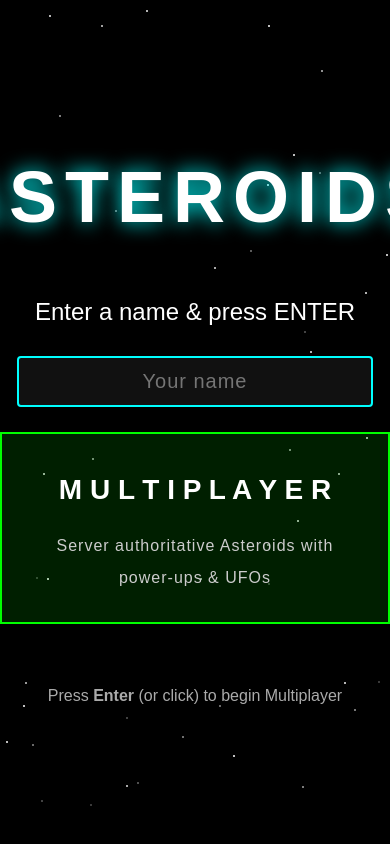
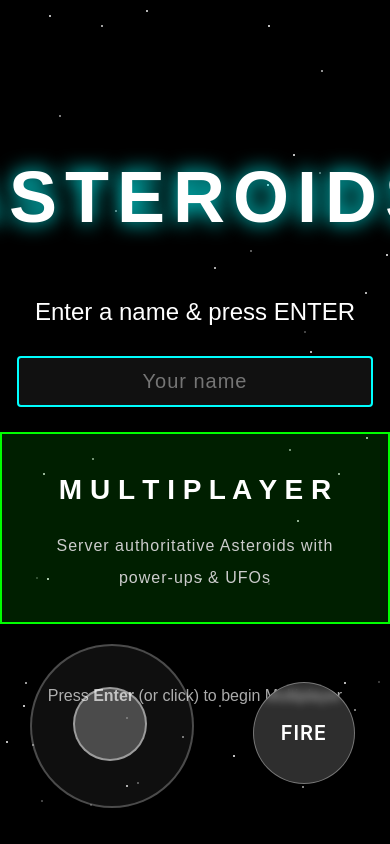
Before and after one commit to johnlacomba/Game-Asteroids, a React (Create React App) app in the folder react-asteroids-game/: page / in a window 390 px wide. Shown: the top 844 px of the page. Built offline with nearby package versions, Linux system fonts and the light colour scheme.

Commit message:
Simple mobile controls added.

```diff
--- a/react-asteroids-game/src/App.js
+++ b/react-asteroids-game/src/App.js
@@ -1,5 +1,6 @@
 import React, { useState } from 'react';
 import MultiplayerGame from './components/MultiplayerGame';
+import MobileControls from './components/MobileControls';
 import TitleScreen from './components/TitleScreen';
 import './index.css';
 
@@ -19,10 +20,16 @@ function App() {
   };
 
   if (gameMode === 'multiplayer') {
-    return <MultiplayerGame onBackToTitle={handleBackToTitle} playerName={playerName} />;
+    return <>
+      <MultiplayerGame onBackToTitle={handleBackToTitle} playerName={playerName} />
+      <MobileControls />
+    </>;
   }
 
-  return <TitleScreen onModeSelect={handleModeSelect} />;
+  return <>
+    <TitleScreen onModeSelect={handleModeSelect} />
+    <MobileControls />
+  </>;
 }
 
 export default App;
--- /dev/null
+++ b/react-asteroids-game/src/components/MobileControls.js
@@ -0,0 +1,145 @@
+import React, { useEffect, useState, useCallback, useRef } from 'react';
+import { setMobileKey, resetMobileKeys, setJoystickVector } from '../core/mobileInput';
+
+function isMobileDevice() {
+  if (typeof navigator === 'undefined') return false;
+  const ua = navigator.userAgent || navigator.vendor || '';
+  const touchCapable = 'ontouchstart' in window || (navigator.maxTouchPoints || 0) > 0;
+  const mobileRegex = /Android|iPhone|iPad|iPod|Opera Mini|IEMobile|WPDesktop/i;
+  return touchCapable && mobileRegex.test(ua);
+}
+
+export default function MobileControls() {
+  const [show, setShow] = useState(false);
+
+  useEffect(() => {
+    if (isMobileDevice() || window.innerWidth < 900) {
+      setShow(true);
+    }
+    const onResize = () => {
+      if (isMobileDevice() || window.innerWidth < 900) setShow(true); else setShow(false);
+    };
+    window.addEventListener('resize', onResize);
+    return () => window.removeEventListener('resize', onResize);
+  }, []);
+
+  const fireBind = useCallback(() => ({
+    onTouchStart: e => { e.preventDefault(); setMobileKey(' ', true); },
+    onTouchEnd: e => { e.preventDefault(); setMobileKey(' ', false); },
+    onTouchCancel: e => { e.preventDefault(); setMobileKey(' ', false); },
+    onMouseDown: e => { if (!show) return; setMobileKey(' ', true); },
+    onMouseUp: e => { if (!show) return; setMobileKey(' ', false); },
+    onMouseLeave: e => { if (!show) return; setMobileKey(' ', false); },
+  }), [show]);
+
+  // Joystick logic
+  const joyRef = useRef(null);
+  const touchIdRef = useRef(null);
+  const centerRef = useRef({ x:0, y:0 });
+
+  const resetDir = () => {
+    setMobileKey('w', false); setMobileKey('a', false); setMobileKey('s', false); setMobileKey('d', false);
+    setJoystickVector(0,0);
+    if (joyRef.current) {
+      joyRef.current.style.transform = 'translate(-50%, -50%)';
+    }
+  };
+
+  const updateDirFromVector = (dx, dy) => {
+    const dead = 12; // px deadzone
+    const mag = Math.hypot(dx, dy);
+    if (mag < dead) { setJoystickVector(0,0); if(joyRef.current) joyRef.current.style.transform='translate(-50%, -50%)'; return; }
+    const nx = dx / mag; const ny = dy / mag;
+    setJoystickVector(nx, ny);
+    const limit = 40;
+    const lx = Math.max(-limit, Math.min(limit, dx));
+    const ly = Math.max(-limit, Math.min(limit, dy));
+    if (joyRef.current) joyRef.current.style.transform = `translate(calc(-50% + ${lx}px), calc(-50% + ${ly}px))`;
+  };
+
+  const handleJoyStart = (e) => {
+    if (!show) return;
+    if (touchIdRef.current != null) return; // already tracking a touch
+    const t = e.changedTouches ? e.changedTouches[0] : e; // use the touch that actually started on the joystick
+    touchIdRef.current = t.identifier ?? 'mouse';
+    const rect = e.currentTarget.getBoundingClientRect();
+    centerRef.current = { x: rect.left + rect.width/2, y: rect.top + rect.height/2 };
+    updateDirFromVector(t.clientX - centerRef.current.x, t.clientY - centerRef.current.y);
+  };
+  const handleJoyMove = (e) => {
+    if (touchIdRef.current == null) return;
+    if (e.touches) {
+      let targetTouch = null;
+      for (let i=0;i<e.touches.length;i++) {
+        const tt = e.touches[i];
+        if ((tt.identifier ?? 'mouse') === touchIdRef.current) { targetTouch = tt; break; }
+      }
+      if (!targetTouch) return; // ignore moves from other touches
+      updateDirFromVector(targetTouch.clientX - centerRef.current.x, targetTouch.clientY - centerRef.current.y);
+    } else {
+      updateDirFromVector(e.clientX - centerRef.current.x, e.clientY - centerRef.current.y);
+    }
+  };
+  const handleJoyEnd = (e) => {
+    if (touchIdRef.current == null) return;
+    if (e.changedTouches) {
+      for (let i=0;i<e.changedTouches.length;i++) {
+        const ct = e.changedTouches[i];
+        if ((ct.identifier ?? 'mouse') === touchIdRef.current) {
+            touchIdRef.current = null; resetDir(); break;
+        }
+      }
+    } else {
+      // mouse end
+      touchIdRef.current = null; resetDir();
+    }
+  };
+  useEffect(() => {
+    return () => resetDir();
+  }, []);
+
+  useEffect(() => () => resetMobileKeys(), []);
+
+  if (!show) return null;
+
+  const btnStyle = {
+    width: 56,
+    height: 56,
+    borderRadius: 12,
+    background: 'rgba(255,255,255,0.18)',
+    backdropFilter: 'blur(4px)',
+    WebkitBackdropFilter: 'blur(4px)',
+    border: '1px solid rgba(255,255,255,0.35)',
+    color: '#fff',
+    fontSize: 18,
+    display: 'flex',
+    alignItems: 'center',
+    justifyContent: 'center',
+    userSelect: 'none',
+    touchAction: 'none'
+  };
+
+  return (
+    <div style={{ position:'fixed', inset:0, pointerEvents:'none', zIndex: 2000, userSelect:'none', WebkitUserSelect:'none' }}>
+      {/* Analog Joystick */}
+      <div
+        style={{ position:'absolute', left:30, bottom:40, width:160, height:160, pointerEvents:'auto', touchAction:'none' }}
+        onTouchStart={(e)=>{e.preventDefault();handleJoyStart(e);}}
+        onTouchMove={(e)=>{e.preventDefault();handleJoyMove(e);}}
+        onTouchEnd={(e)=>{e.preventDefault();handleJoyEnd(e);}}
+        onTouchCancel={(e)=>{e.preventDefault();handleJoyEnd(e);}}
+        onMouseDown={(e)=>{e.preventDefault();handleJoyStart(e);}}
+        onMouseMove={(e)=>{ if(touchIdRef.current!=null){e.preventDefault();handleJoyMove(e);} }}
+        onMouseUp={(e)=>{e.preventDefault();handleJoyEnd(e);}}
+        onMouseLeave={(e)=>{e.preventDefault();handleJoyEnd(e);}}
+      >
+        <div style={{ position:'absolute', left:0, top:0, width:'100%', height:'100%', borderRadius:'50%', background:'rgba(255,255,255,0.06)', border:'2px solid rgba(255,255,255,0.25)' }} />
+        <div ref={joyRef} style={{ position:'absolute', left:'50%', top:'50%', width:70, height:70, borderRadius:'50%', background:'rgba(255,255,255,0.25)', border:'2px solid rgba(255,255,255,0.45)', transform:'translate(-50%, -50%)', transition: touchIdRef.current? 'none':'transform 0.15s ease' }} />
+      </div>
+      {/* Fire Button */}
+      <div style={{ position:'absolute', right:35, bottom:60, pointerEvents:'auto', WebkitTouchCallout:'none', userSelect:'none' }} {...fireBind()}>
+        <div style={{ ...btnStyle, width:100, height:100, borderRadius:55, fontSize:20, fontWeight:'600', letterSpacing:1, WebkitUserSelect:'none' }}>FIRE</div>
+      </div>
+    </div>
+  );
+}
--- a/react-asteroids-game/src/components/MultiplayerGame.js
+++ b/react-asteroids-game/src/components/MultiplayerGame.js
@@ -1,6 +1,7 @@
 import React, { useEffect, useRef, useState, useCallback } from 'react';
 import io from 'socket.io-client';
 import { handleInput, cleanup } from '../core/inputController';
+import { getJoystickVector } from '../core/mobileInput';
 import Asteroid from './Asteroid';
 import UFO from './UFO';
 import Debris from './Debris';
@@ -189,6 +190,18 @@ const MultiplayerGame = ({ onBackToTitle, playerName }) => {
       rotationRef.current += 5;
     }
 
+    // Joystick aim support
+    let joy = { x: 0, y: 0 };
+    try { joy = getJoystickVector(); } catch (e) {}
+    const joyMag = Math.hypot(joy.x, joy.y);
+    if (joyMag > 0.05) {
+      const desired = Math.atan2(joy.x, -joy.y) * 180 / Math.PI; // matches Player.js mapping
+      let delta = desired - rotationRef.current;
+      delta = ((delta + 180) % 360 + 360) % 360 - 180;
+      const step = Math.sign(delta) * Math.min(Math.abs(delta), 5);
+      rotationRef.current += step;
+    }
+
     rotationRef.current = ((rotationRef.current % 360) + 360) % 360;
 
     // Always send input every frame, don't check if it changed
@@ -202,6 +215,8 @@ const MultiplayerGame = ({ onBackToTitle, playerName }) => {
       },
       rotation: rotationRef.current
     };
+  currentInput.keys.w = (joyMag > 0.1) || keys.w || false;
+  currentInput.keys.s = (! (joyMag > 0.1) && keys.s) || false;
 
     socketRef.current.emit('playerInput', currentInput);
 
--- a/react-asteroids-game/src/core/inputController.js
+++ b/react-asteroids-game/src/core/inputController.js
@@ -1,3 +1,5 @@
+import { getMobileKeys } from './mobileInput';
+
 const keys = {
   w: false,
   s: false,
@@ -78,8 +80,10 @@ export function handleInput() {
     initializeInput();
   }
 
-  // Return a copy to prevent external modification
+  // Merge mobile keys (touch) with keyboard
+  const mobile = getMobileKeys();
   const currentKeys = { ...keys };
+  Object.keys(mobile).forEach(k => { if (mobile[k]) currentKeys[k] = true; });
 
   // Debug: Log current key state every few frames
   // removed random debug logging
--- /dev/null
+++ b/react-asteroids-game/src/core/mobileInput.js
@@ -0,0 +1,24 @@
+// Mobile touch input state shared with inputController
+const mobileKeys = { w: false, a: false, s: false, d: false, ' ': false };
+let joystickVector = { x: 0, y: 0 }; // normalized direction (x right, y down)
+
+export function setMobileKey(key, value) {
+  if (key in mobileKeys) mobileKeys[key] = value;
+}
+
+export function getMobileKeys() {
+  return { ...mobileKeys };
+}
+
+export function setJoystickVector(x, y) {
+  joystickVector = { x, y };
+}
+
+export function getJoystickVector() {
+  return { ...joystickVector };
+}
+
+export function resetMobileKeys() {
+  Object.keys(mobileKeys).forEach(k => mobileKeys[k] = false);
+  joystickVector = { x:0, y:0 };
+}
```
Also changed, not shown: react-asteroids-game/src/components/Player.js (+23 -0 lines).
